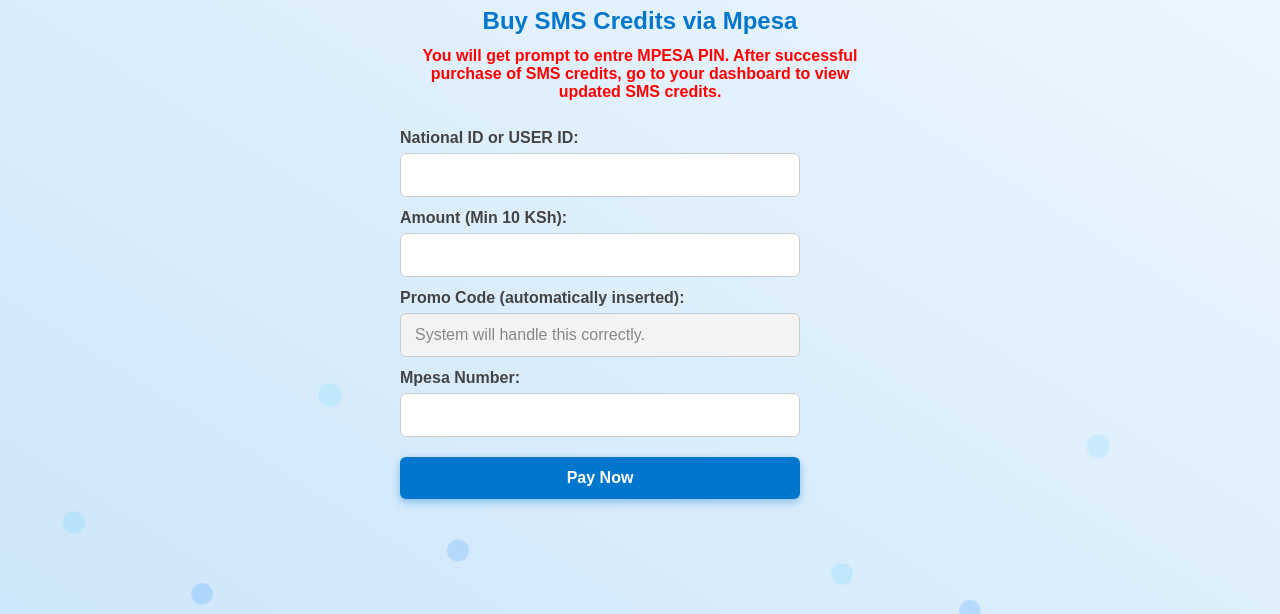
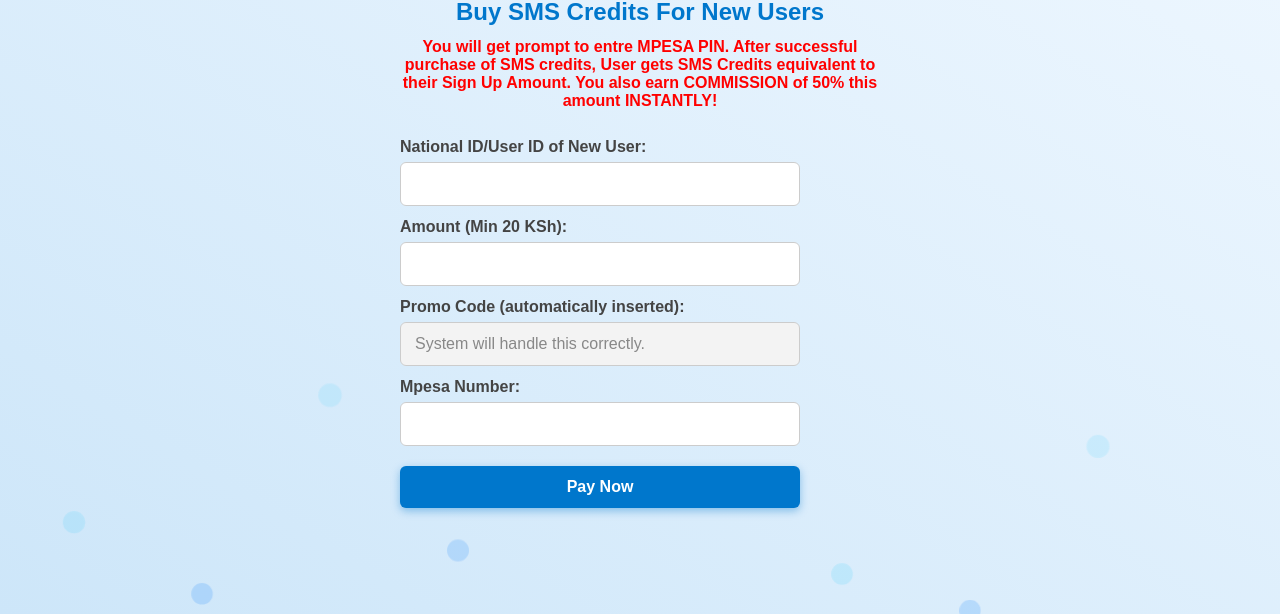
Before and after one commit to masomodigital/marketers-buy-credits, a plain HTML site: page index.html in a window 1280 px wide. Shown: the part 186-800 px from the top of the page. Drawn offline with Linux system fonts and the light colour scheme.

Commit message:
Update index.html

```diff
--- a/index.html
+++ b/index.html
@@ -212,16 +212,16 @@
 
     <div class="form-container">
       <img src="https://i.imgur.com/3CNZdsB.jpeg" alt="Logo" class="logo" />
-      <h2>Buy SMS Credits via Mpesa</h2>
+      <h2>Buy SMS Credits For New Users</h2>
       <p style="color: red; font-weight: bold; text-align: center; margin-top: -12px;">
-        You will get prompt to entre MPESA PIN. After successful purchase of SMS credits, go to your dashboard to view updated SMS credits.
+        You will get prompt to entre MPESA PIN. After successful purchase of SMS credits, User gets SMS Credits equivalent to their Sign Up Amount. You also earn COMMISSION of 50% this amount INSTANTLY!
       </p>
 
-      <label for="nationalId">National ID or USER ID:</label>
+      <label for="nationalId">National ID/User ID of New User:</label>
       <input type="text" id="nationalId" required autocomplete="off">
 
-      <label for="amount">Amount (Min 10 KSh):</label>
-      <input type="number" id="amount" min="3" required autocomplete="off">
+      <label for="amount">Amount (Min 20 KSh):</label>
+      <input type="number" id="amount" min="20" required autocomplete="off">
 
      <div class="promo-label-container">
   <label for="promoCode">Promo Code (automatically inserted):</label>
```
